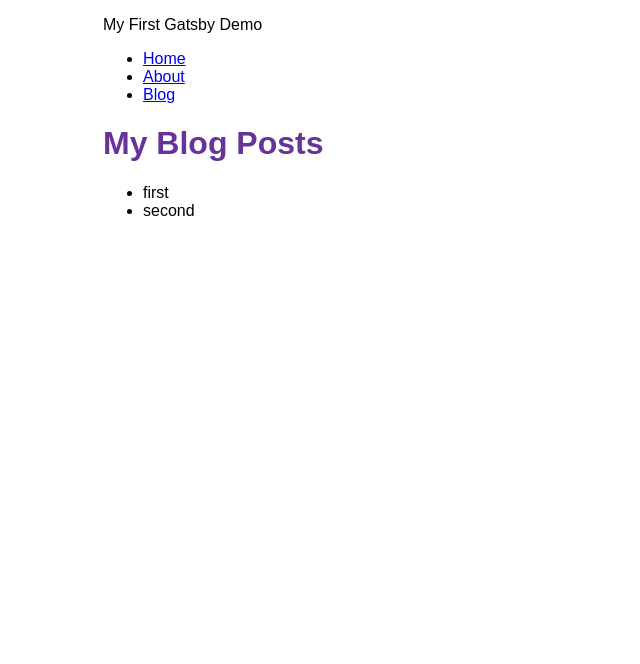
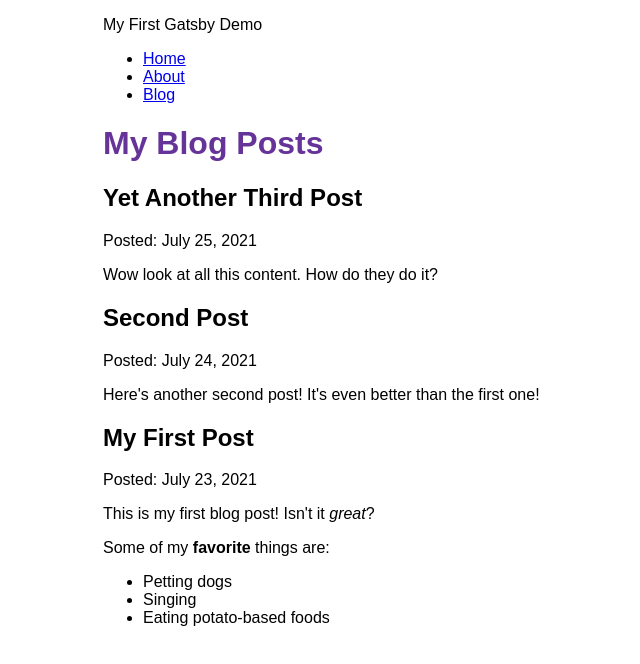
Before and after one commit to rohitjpsingh-zz/gatsbyjs_first, a Gatsby site: page /blog in a window 1280 px wide. Shown: the whole page, without its empty margins (287-927 px from the left). Built offline with nearby package versions, Linux system fonts and the light colour scheme; Gatsby itself is replaced by a stand-in of ours.

Commit message:
Finished Gatsby Tutorial Part 5

```diff
--- a/blog/first.mdx
+++ b/blog/first.mdx
@@ -0,0 +1,12 @@
+---
+title: "My First Post"
+date: "2021-07-23"
+---
+
+This is my first blog post! Isn't it *great*?
+
+Some of my **favorite** things are:
+
+* Petting dogs
+* Singing
+* Eating potato-based foods
--- a/blog/second.mdx
+++ b/blog/second.mdx
@@ -0,0 +1,6 @@
+---
+title: "Second Post"
+date: "2021-07-24"
+---
+
+Here's another second post! It's even better than the first one!
--- /dev/null
+++ b/blog/third.mdx
@@ -0,0 +1,6 @@
+---
+title: "Yet Another Third Post"
+date: "2021-07-25"
+---
+
+Wow look at all this content. How do they do it?
--- a/gatsby-config.js
+++ b/gatsby-config.js
@@ -14,5 +14,6 @@ module.exports = {
         path: `${__dirname}/blog`,
       }
     },
+    "gatsby-plugin-mdx",
   ],
 };
--- a/package.json
+++ b/package.json
@@ -15,9 +15,12 @@
     "clean": "gatsby clean"
   },
   "dependencies": {
+    "@mdx-js/mdx": "^1.6.22",
+    "@mdx-js/react": "^1.6.22",
     "gatsby": "^3.10.2",
     "gatsby-plugin-gatsby-cloud": "^2.10.0",
     "gatsby-plugin-image": "^1.10.1",
+    "gatsby-plugin-mdx": "^2.10.1",
     "gatsby-plugin-sharp": "^3.10.2",
     "gatsby-source-filesystem": "^3.10.0",
     "react": "^17.0.1",
--- a/src/pages/blog.js
+++ b/src/pages/blog.js
@@ -1,11 +1,12 @@
 import * as React from 'react'
 import { graphql } from 'gatsby'
 import Layout from '../components/layout'
+import { MDXRenderer } from 'gatsby-plugin-mdx'
 
 const BlogPage = ({ data }) => {
   return (
     <Layout pageTitle="My Blog Posts">
-      <ul>
+      {/* <ul>
       {
         data.allFile.nodes.map(node => (
           <li key={node.name}>
@@ -13,16 +14,41 @@ const BlogPage = ({ data }) => {
           </li>
         ))
       }
-      </ul>
+      </ul> */}
+
+      {data.allMdx.nodes.map((node) => (
+        <article key={node.id}>
+          <h2>{node.frontmatter.title}</h2>
+          <p>Posted: {node.frontmatter.date}</p>
+          <MDXRenderer>
+            {node.body}
+          </MDXRenderer>
+        </article>
+      ))}
     </Layout>
-  )
+  );
 }
+
+// export const query = graphql`
+//   query {
+//     allFile {
+//       nodes {
+//         name
+//       }
+//     }
+//   }
+// `
 
 export const query = graphql`
   query {
-    allFile {
+    allMdx(sort: {fields: frontmatter___date, order: DESC}) {
       nodes {
-        name
+        frontmatter {
+          date(formatString: "MMMM D, YYYY")
+          title
+        }
+        id
+        body
       }
     }
   }
```
Also changed, not shown: src/pages/index.js (+0 -7 lines), 1 other file.
